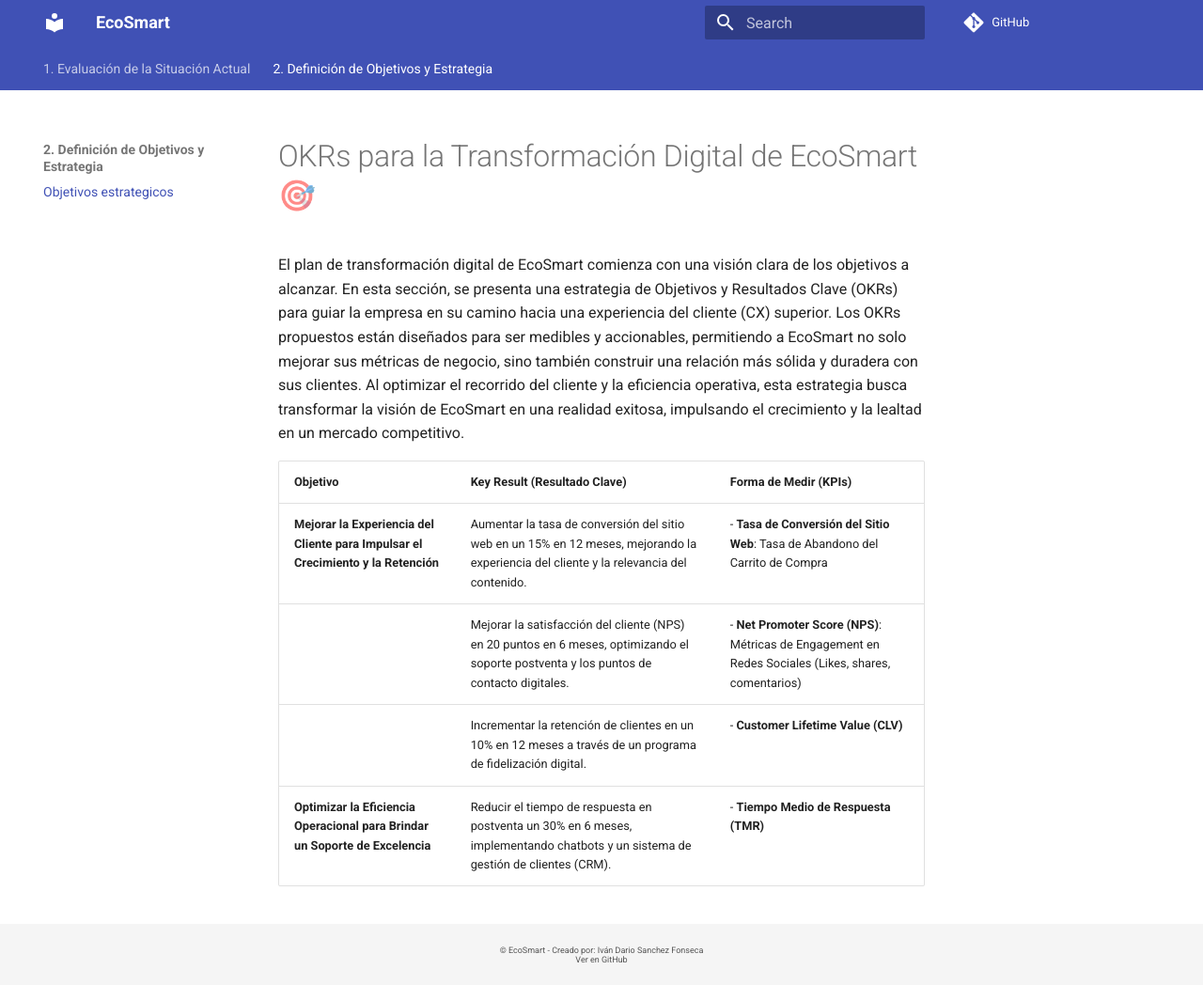
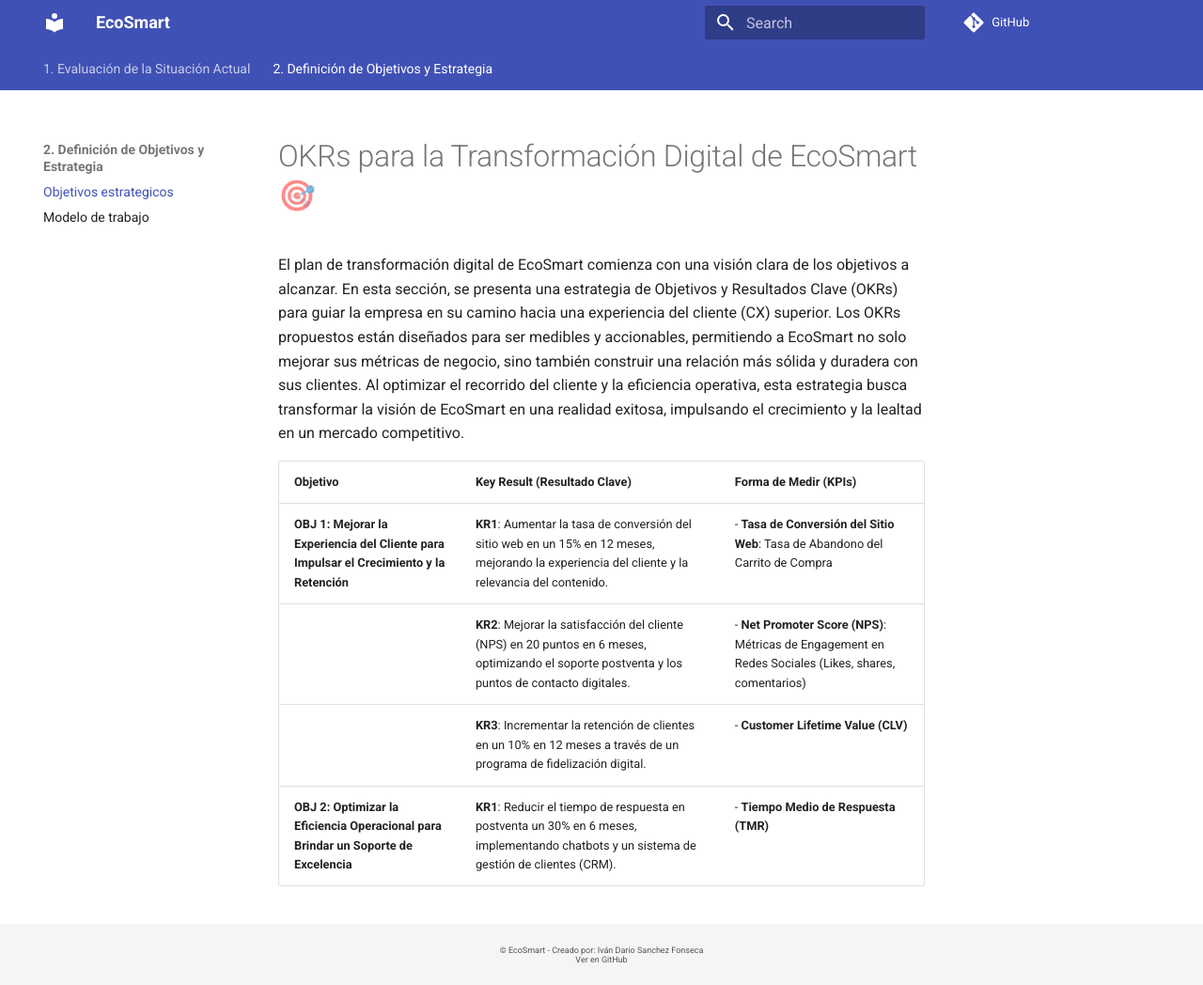
Before and after one commit to EOBS-MIDE/EcoSmart, an MkDocs documentation site: the page built from docs/objetivosEstrategia/ObjetivosEstrategicos.md, in a window 1280 px wide and 1048 px high. Shown: the whole window at 94% size. Built offline with MkDocs 1.6.1 and Material for MkDocs 9.7.7, drawn with Linux system fonts in a browser that asks for light colours; the version menu is left out.

Commit message:
Agrego modelo de trabajo

```diff
--- a/docs/extra.css
+++ b/docs/extra.css
@@ -17,3 +17,7 @@
   font-size: 0.9em;
   color: #555; /* Un color de texto oscuro */
 }
+
+.texto-justificado {
+  text-align: justify;
+}
--- a/docs/objetivosEstrategia/ObjetivosEstrategicos.md
+++ b/docs/objetivosEstrategia/ObjetivosEstrategicos.md
@@ -4,7 +4,7 @@
 
 | Objetivo | Key Result (Resultado Clave) | Forma de Medir (KPIs) |
 | :--- | :--- | :--- |
-| **Mejorar la Experiencia del Cliente para Impulsar el Crecimiento y la Retención** | Aumentar la tasa de conversión del sitio web en un 15% en 12 meses, mejorando la experiencia del cliente y la relevancia del contenido. | - **Tasa de Conversión del Sitio Web**: Tasa de Abandono del Carrito de Compra |
-| | Mejorar la satisfacción del cliente (NPS) en 20 puntos en 6 meses, optimizando el soporte postventa y los puntos de contacto digitales. | - **Net Promoter Score (NPS)**: Métricas de Engagement en Redes Sociales (Likes, shares, comentarios) |
-| | Incrementar la retención de clientes en un 10% en 12 meses a través de un programa de fidelización digital. | - **Customer Lifetime Value (CLV)** |
-| **Optimizar la Eficiencia Operacional para Brindar un Soporte de Excelencia** | Reducir el tiempo de respuesta en postventa un 30% en 6 meses, implementando chatbots y un sistema de gestión de clientes (CRM). | - **Tiempo Medio de Respuesta (TMR)** |
+| **OBJ 1: Mejorar la Experiencia del Cliente para Impulsar el Crecimiento y la Retención** | **KR1**: Aumentar la tasa de conversión del sitio web en un 15% en 12 meses, mejorando la experiencia del cliente y la relevancia del contenido. | - **Tasa de Conversión del Sitio Web**: Tasa de Abandono del Carrito de Compra |
+| | **KR2**: Mejorar la satisfacción del cliente (NPS) en 20 puntos en 6 meses, optimizando el soporte postventa y los puntos de contacto digitales. | - **Net Promoter Score (NPS)**: Métricas de Engagement en Redes Sociales (Likes, shares, comentarios) |
+| | **KR3**: Incrementar la retención de clientes en un 10% en 12 meses a través de un programa de fidelización digital. | - **Customer Lifetime Value (CLV)** |
+| **OBJ 2: Optimizar la Eficiencia Operacional para Brindar un Soporte de Excelencia** | **KR1**: Reducir el tiempo de respuesta en postventa un 30% en 6 meses, implementando chatbots y un sistema de gestión de clientes (CRM). | - **Tiempo Medio de Respuesta (TMR)** |
--- a/mkdocs.yml
+++ b/mkdocs.yml
@@ -20,6 +20,8 @@
     - Perfiles de cliente clave: situacionActual/PerfilCliente.md
   - 2. Definición de Objetivos y Estrategia:
     - Objetivos estrategicos: objetivosEstrategia/ObjetivosEstrategicos.md
+    - Modelo de trabajo: objetivosEstrategia/ModeloTrabajo.md
+    #- Estrategia de marketing digital: objetivosEstrategia/EstrategiaMarketingDigital.md
 plugins:
   - search
   - mermaid2
```
Also changed, not shown: docs/objetivosEstrategia/ModeloTrabajo.md (added, +13 -0 lines).
